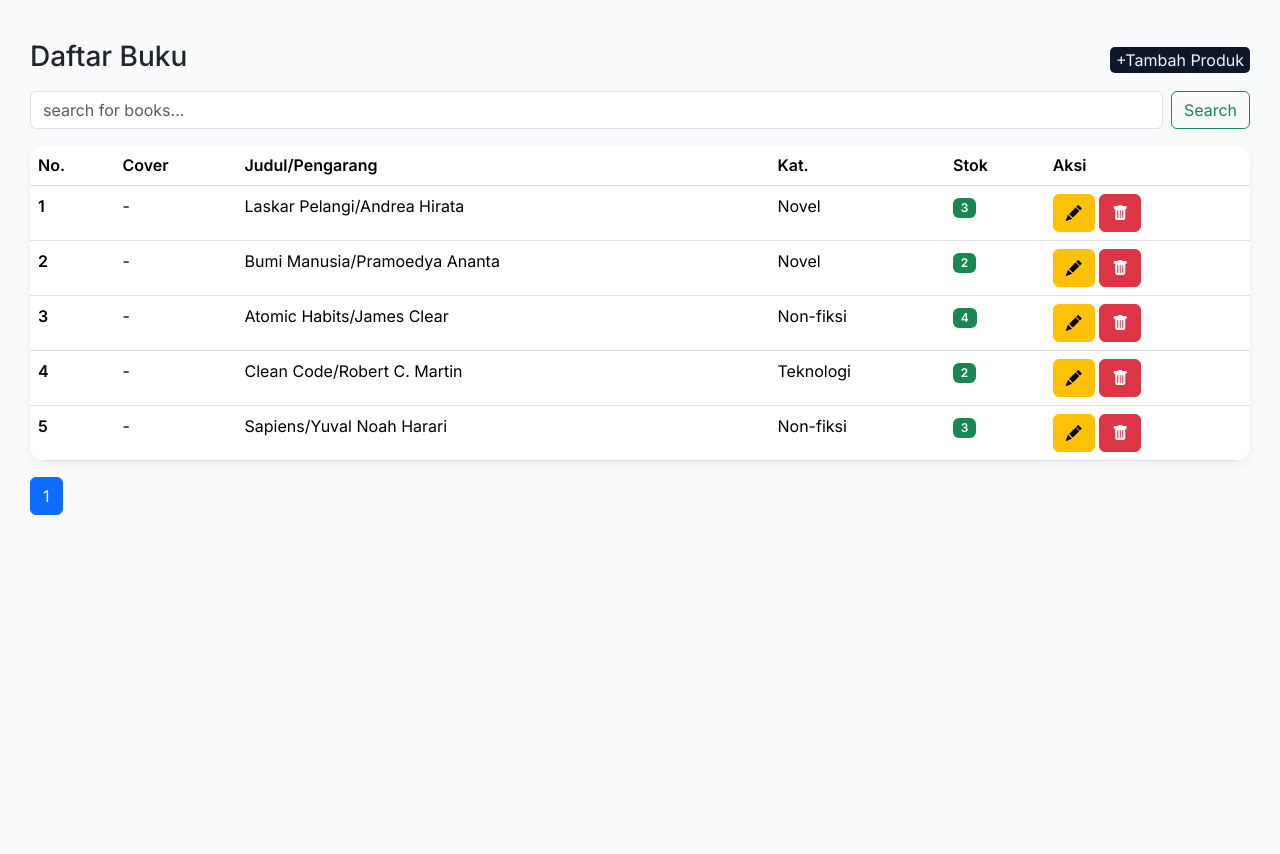
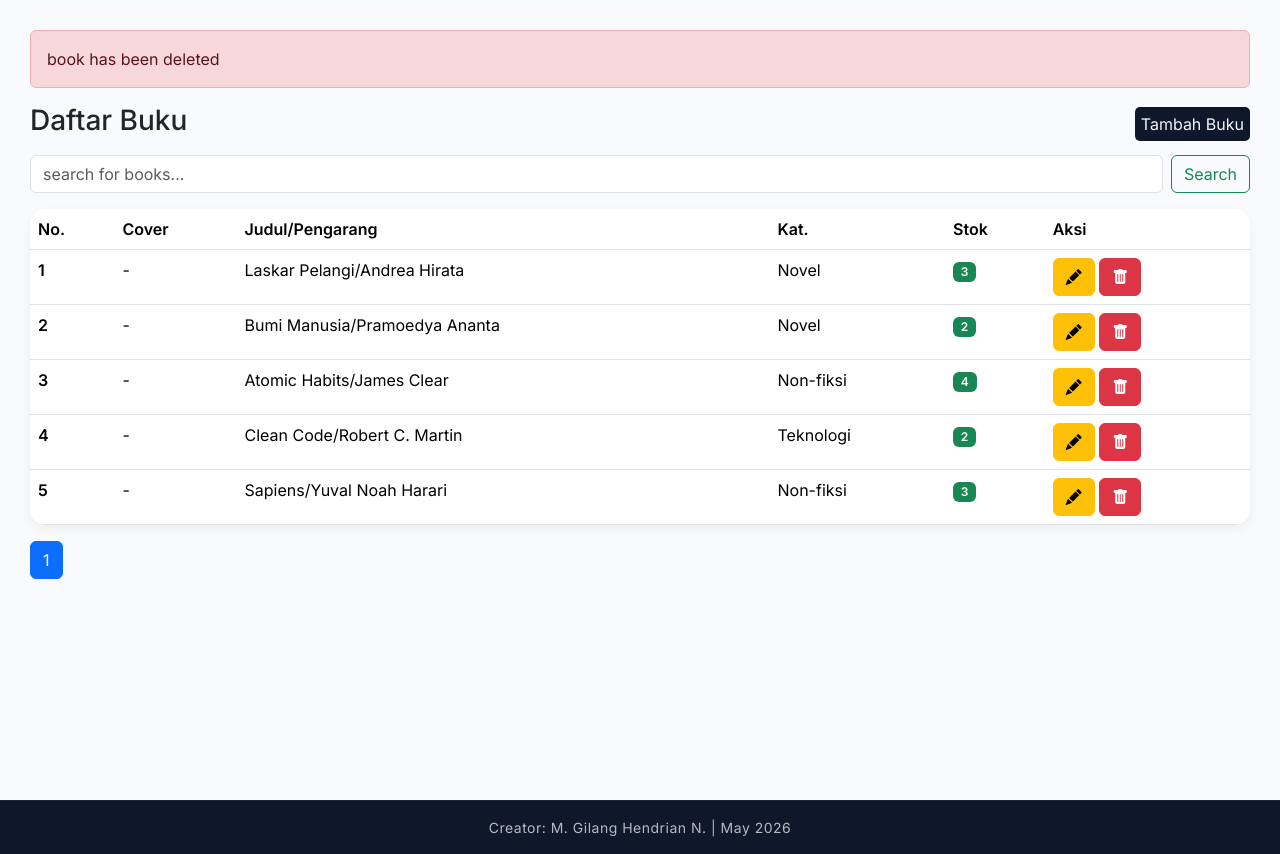
Before and after one commit to MGHN93/digital-library, a PHP site: the page made by books/index.php in a window 1280 px wide. Shown: the part 57-911 px from the top of the page. Before the commit the page ends 572 px from the top, so only its background shows below. Run offline with PHP 8.4, Linux system fonts and the light colour scheme; the visitor is signed in with stand-in values (Sample User, id 1); data comes from the database, SQL or seed files in the repository.

Commit message:
update: paddings, notification, credit at footer, delete feature

```diff
--- a/books/edit.php
+++ b/books/edit.php
@@ -11,6 +11,7 @@ $stmt->execute();
 $result = $stmt->get_result();
 $book = $result->fetch_assoc();
 
+$editmsg = '';
 $errors = [];
 
 if ($_SERVER['REQUEST_METHOD'] == "POST") {
@@ -85,7 +86,7 @@ if ($_SERVER['REQUEST_METHOD'] == "POST") {
 
 
         $editmsg = 'Buku berhasil di edit';
-        header("Location:./index.php?success=$editmsg");
+        header("Location:./index.php?editmsg=$editmsg");
         exit();
     }
 }
@@ -152,3 +153,6 @@ if ($_SERVER['REQUEST_METHOD'] == "POST") {
         </form>
     </div>
 </div>
+<?php
+require __DIR__ . "/../includes/footer.php"
+?>
--- a/books/index.php
+++ b/books/index.php
@@ -61,14 +61,31 @@ if ($search) {
 
 $total_pages = ceil($total_books / $limit);
 
-require __DIR__ . "/../includes/footer.php"
+// require __DIR__ . "/../includes/footer.php"
 
 ?>
 
 <div class="book-page">
+
+    <?php if (isset($_GET['add_msg'])): ?>
+        <div class="alert alert-success"><?= htmlspecialchars($_GET['add_msg']) ?></div>
+    <?php endif; ?>
+
+    <?php if (isset($_GET['delete_msg'])): ?>
+        <div class="alert alert-danger">
+            <?= htmlspecialchars($_GET['delete_msg']) ?>
+        </div>
+    <?php endif; ?>
+
+    <?php if (isset($_GET['editmsg'])): ?>
+        <div class="alert alert-success">
+            <?= htmlspecialchars($_GET['editmsg']) ?>
+        </div>
+    <?php endif; ?>
+
     <section class="book-header">
         <h3>Daftar Buku</h3>
-        <a href="./create.php"><button>+Tambah Produk</button></a>
+        <a href="./create.php"><button>Tambah Buku</button></a>
     </section>
     <form method="get" class="d-flex mb-3 gap-2" role="search">
         <input class="form-control" type="text" name="search" placeholder="search for books..." value="<?= htmlspecialchars($search) ?>" />
@@ -144,8 +161,8 @@ require __DIR__ . "/../includes/footer.php"
         <?php endif; ?>
     </div>
 
-    <?php
-    require __DIR__ . "/../includes/footer.php";
-    ?>
 
 </div>
+<?php
+require __DIR__ . "/../includes/footer.php";
+?>
--- a/borrowings/create.php
+++ b/borrowings/create.php
@@ -62,6 +62,8 @@ if ($_SERVER['REQUEST_METHOD'] == "POST") {
     </form>
 </div>
 
+
+
 <script>
     const select =
         document.getElementById('book-select');
@@ -90,3 +92,7 @@ if ($_SERVER['REQUEST_METHOD'] == "POST") {
 
     });
 </script>
+
+<?php
+require __DIR__ . "/../includes/footer.php"
+?>
--- a/borrowings/index.php
+++ b/borrowings/index.php
@@ -47,9 +47,10 @@ if ($status == 'dipinjam') {
 $nomor = 0;
 ?>
 <div class="book-page">
+
   <section class="book-header">
     <h3>Peminjaman</h3>
-    <a href="./create.php"><button>+ Catat Pinjam</button></a>
+    <a href="./create.php"><button>Catat Pinjam</button></a>
   </section>
 
   <table class="table">
@@ -98,7 +99,7 @@ $nomor = 0;
               <input type="hidden" name="borrow_id" value="<?= $al['id'] ?>">
               <?php if ($al['status'] == 'dipinjam'): ?>
                 <button type="submit" class="btn btn-return btn-success">
-                  <i class="bi bi-box-arrow-in-left"></i>
+                  <span class="bi bi-box-arrow-in-left">Kembalikan</span>
                 </button>
 
               <?php endif; ?>
--- a/includes/footer.php
+++ b/includes/footer.php
@@ -1,5 +1,13 @@
 </div>
+<footer class="main-footer">
+<div>
+    <p> Creator: M. Gilang Hendrian N. | May 2026</p>
+</div>
+<script src="https://cdn.jsdelivr.net/npm/bootstrap@5.3.8/dist/js/bootstrap.bundle.min.js" integrity="sha384-FKyoEForCGlyvwx9Hj09JcYn3nv7wiPVlz7YYwJrWVcXK/BmnVDxM+D2scQbITxI" crossorigin="anonymous"></script>
 
-<script src="https://cdn.jsdelivr.net/npm/bootstrap@5.3.8/dist/js/bootstrap.bundle.min.js" integrity="sha384-FKyoEForCGlyvwx9Hj09JcYn3nv7wiPVlz7YYwJrWVcXK/BmnVDxM+D2scQbITxI" crossorigin="anonymous"></script>
+</footer>
+
 </body>
+
+
 </html>
--- a/styles.css
+++ b/styles.css
@@ -10,6 +10,21 @@
 body{
     background-color: #F8FAFC;
     margin: 0;
+}
+
+.main-footer{
+    background-color: #0F172A;
+    color: rgba(255,255,255,0.7);
+    text-align: center;
+    padding: 16px;
+    font-family: "Inter", sans-serif;
+    border-top: 1px solid rgba(255,255,255,0.05);
+}
+
+.main-footer p{
+    margin: 0;
+    letter-spacing: 0.5px;
+    font-size: 14px;
 }
 
 .login-page {
@@ -65,6 +80,15 @@ body{
     z-index: 1;
     margin-bottom: 20px;
 }
+
+.login-footer{
+    padding: 20px;
+    color: rgba(255,255,255,0.7);
+    font-size: 14px;
+    text-align: center;
+}
+
+
 
 .title {
     font-family: 'Space Grotesk', sans-serif;
@@ -220,6 +244,7 @@ body{
     justify-content: end;
     align-items: center;
     text-decoration: none;
+
 }
 
 .book-header button{
@@ -227,6 +252,8 @@ body{
     border-radius: 5px;
     background-color: #0F172A;
     color: #F3F6FF;
+    padding-top: 5px;
+    padding-bottom: 5px;
 }
 
 .book-header button:hover{
@@ -247,6 +274,7 @@ body{
 .create-separate{
     display: grid;
     grid-template-columns: 1fr 1fr;
+    margin-top: 16px;
     gap: 20px;
 }
 
@@ -259,7 +287,7 @@ body{
 .table-tab{
     display: flex;
     gap: 5px;
-    margin-bottom: none;
+    margin-bottom: 5px;
     margin-left: 10px;
 
 }
```
Also changed, not shown: auth/login.php (+7 -1 lines), books/create.php (+4 -4 lines), books/delete.php (+6 -5 lines), uploads/covers/books_6a09cb8ac5970.jpg (deleted).
